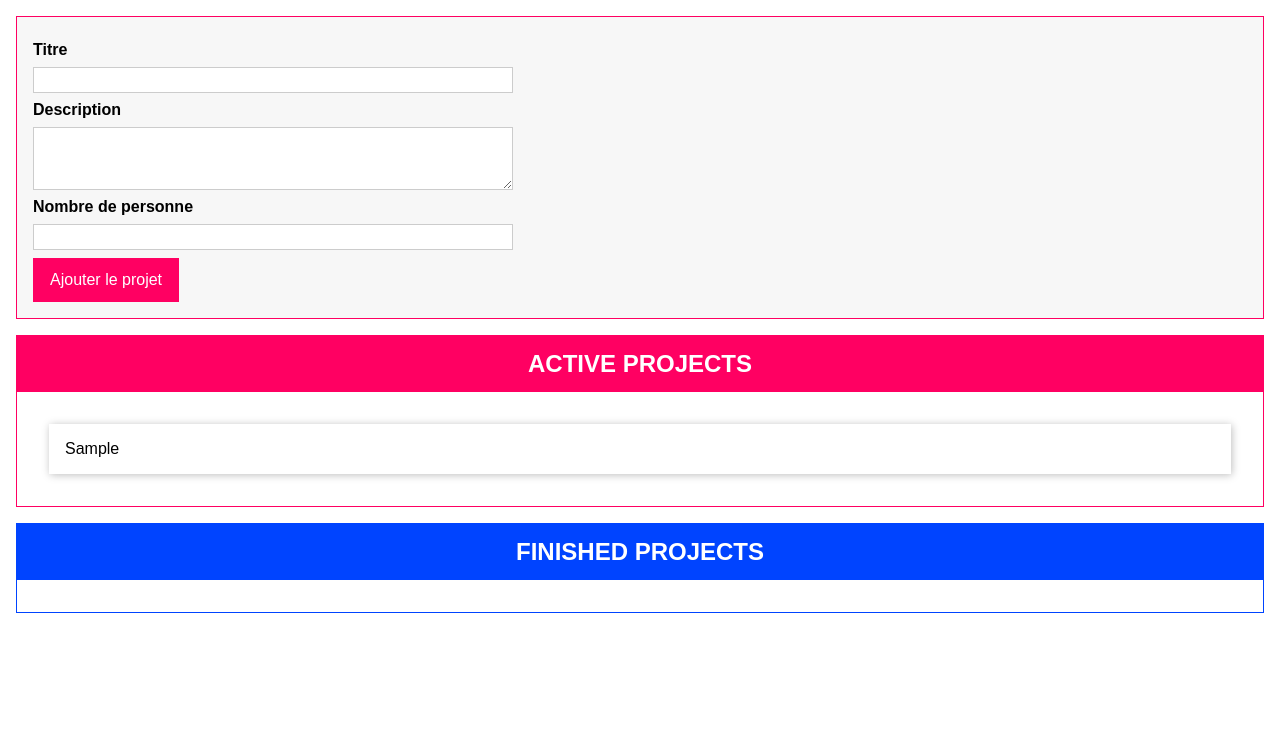
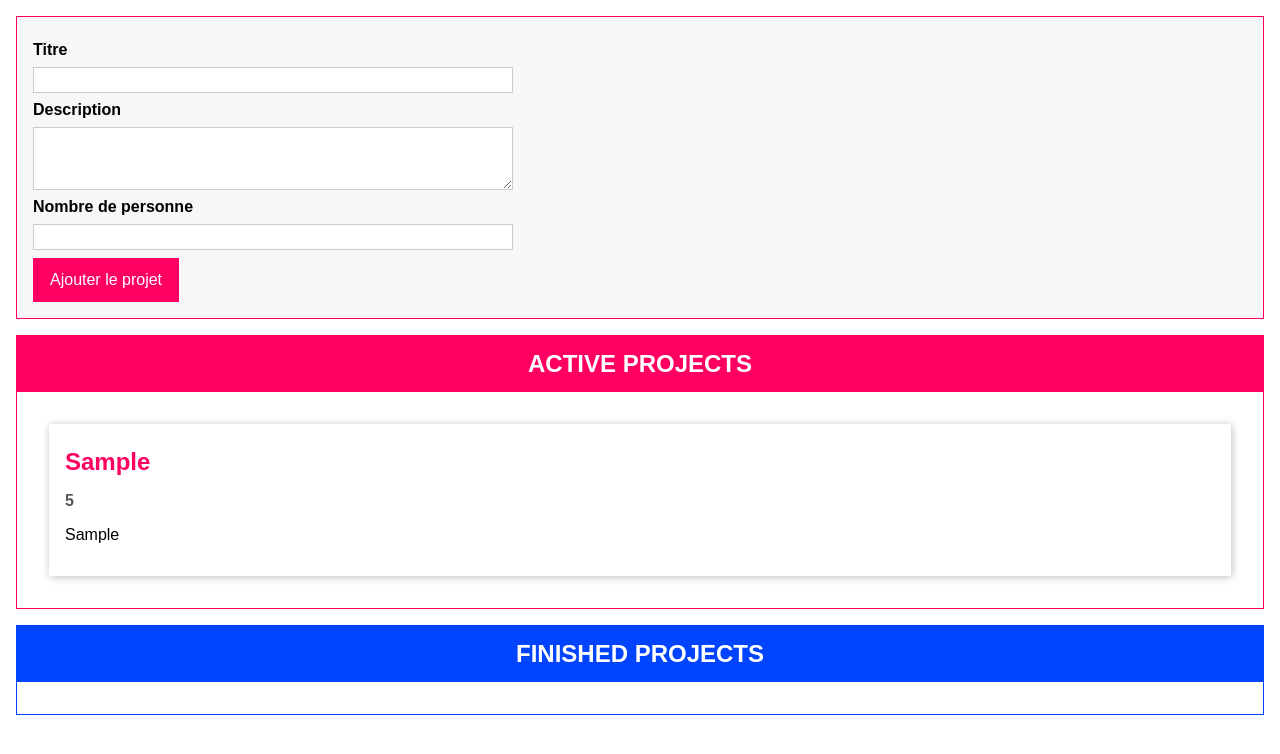
Before and after one commit to nassimkissi/project-manager, a website with bundled scripts: page index.html in a window 1280 px wide. Both pictures are taken after typing "Sample", "Sample", "5" into the empty fields and a click on the button "Ajouter le projet". Built offline with nearby package versions, Linux system fonts and the light colour scheme.

Commit message:
Rendering Project Items with a Class

```diff
--- a/index.html
+++ b/index.html
@@ -29,7 +29,11 @@
         </form>
     </template>
     <template id="single-project">
-        <li></li>
+        <li>
+            <h2></h2>
+            <h3></h3>
+            <p></p>
+        </li>
     </template>
     <template id="project-list">
         <section class="projects">
--- a/src/app.ts
+++ b/src/app.ts
@@ -157,6 +157,29 @@ abstract class Component<T extends HTMLElement, U extends HTMLElement> {
   abstract renderContent(): void
 }
 
+// ProjectItem Class
+class ProjectItem extends Component<HTMLUListElement, HTMLLIElement> {
+  private project: Project
+
+  constructor(hostId: string, project: Project) {
+    super('single-project', hostId, false, project.id)
+    this.project = project
+
+    this.configure()
+    this.renderContent()
+  }
+
+  configure() {
+
+  }
+
+  renderContent()  {
+      this.element.querySelector('h2')!.textContent = this.project.title
+      this.element.querySelector('h3')!.textContent = this.project.people.toString()
+      this.element.querySelector('p')!.textContent = this.project.description
+  }
+}
+
 // ProjectList Class
 class ProjectList extends Component<HTMLDivElement, HTMLElement> {
 
@@ -196,9 +219,7 @@ class ProjectList extends Component<HTMLDivElement, HTMLElement> {
     )! as HTMLUListElement;
     listEl.innerHTML = "";
     for (const prjItem of this.assignedProjects) {
-      const listItem = document.createElement("li");
-      listItem.textContent = prjItem.title;
-      listEl.appendChild(listItem);
+      new ProjectItem(this.element.querySelector('ul')!.id, prjItem)
     }
   }
 }
```
